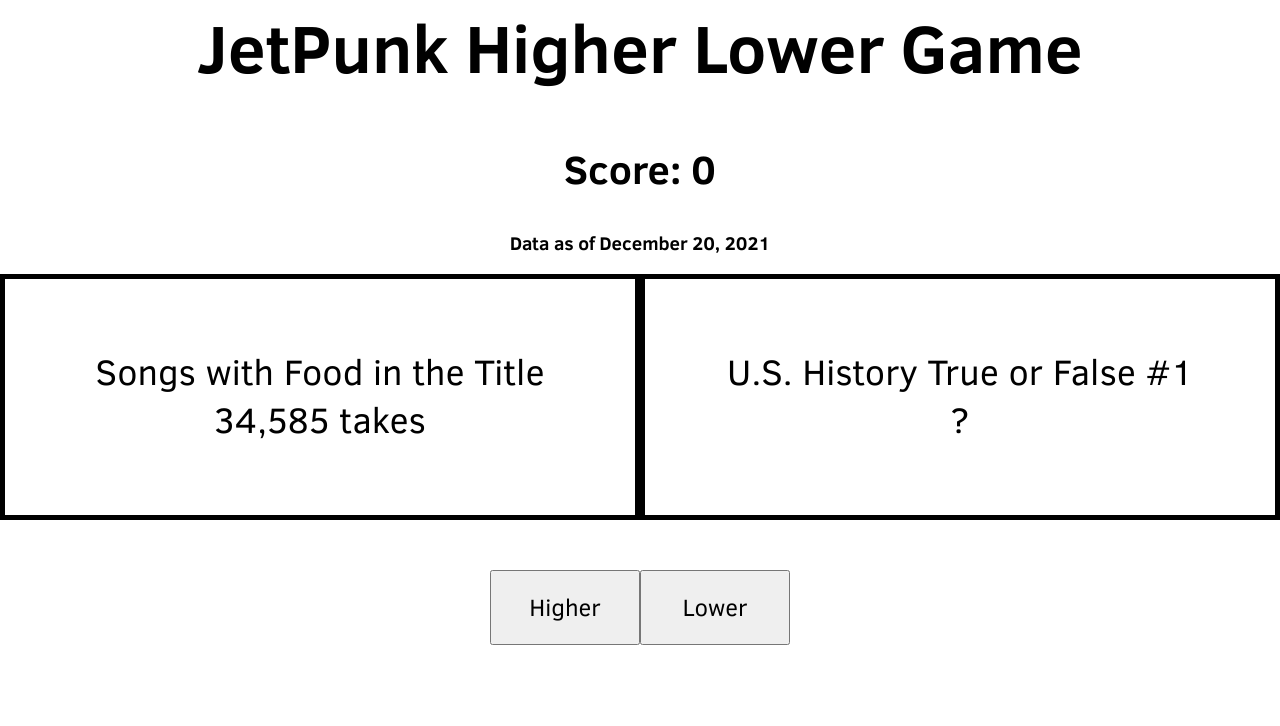
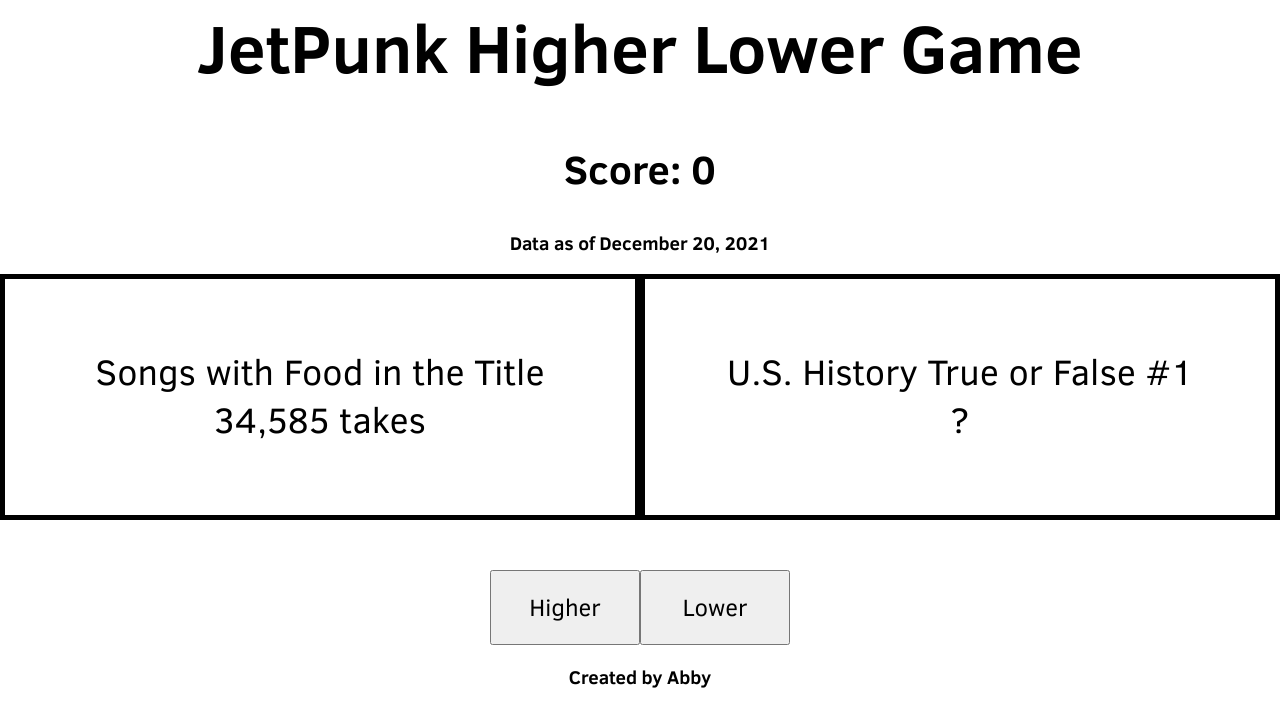
Before and after one commit to Abkwreu/jphigherlower, a plain HTML site: page index.html in a window 1280 px wide. Drawn offline with Linux system fonts and the light colour scheme.

Commit message:
Update index.html

```diff
--- a/index.html
+++ b/index.html
@@ -32,6 +32,7 @@
         <button class="gbutton" id="less">Lower</button>
         <button class="gbutton" id="again">Play Again</button>
     </div>
+    <h3>Created by Abby</h3>
 </body>
 
 </html>
```
